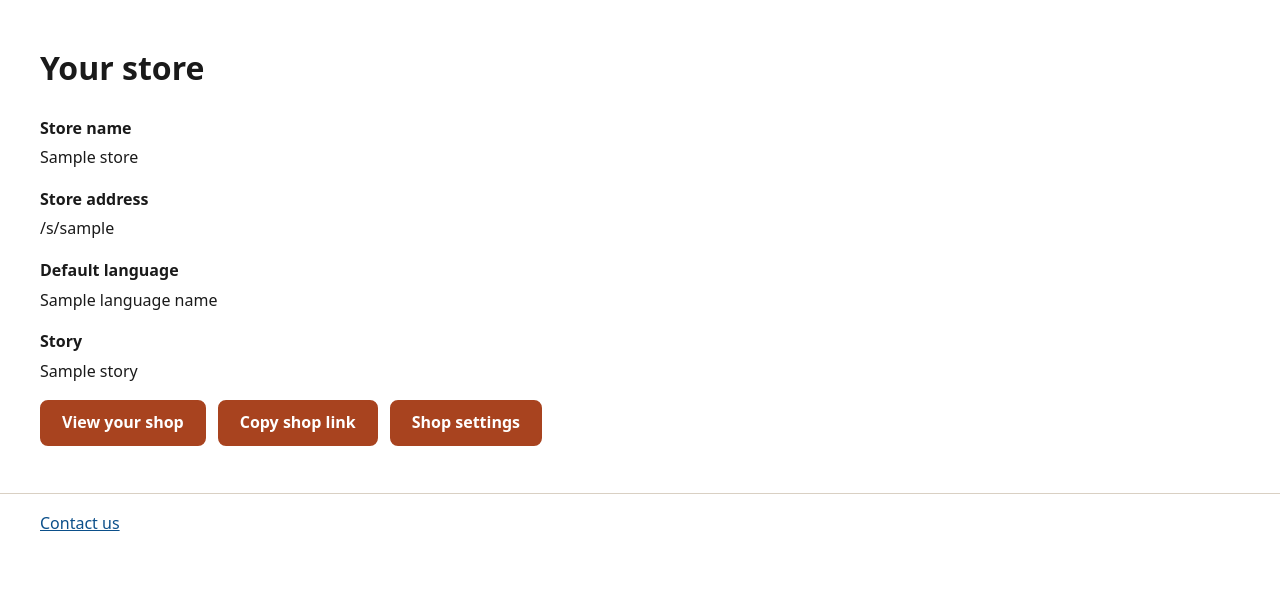
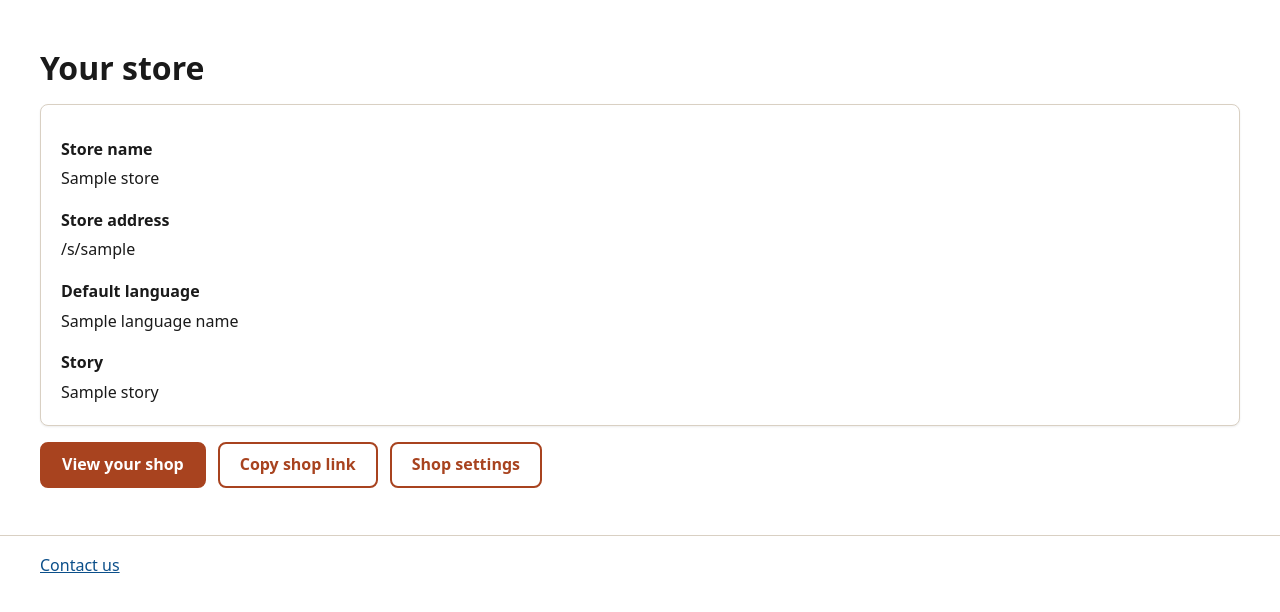
Before and after one commit to urvashimundra/artisan-ai-storefront, a Node project: template src/views/dashboard.ejs in a window 1280 px wide. Shown: the part 50-662 px from the top of the page. Run offline with Node 20 templates, Linux system fonts and the light colour scheme; the template is opened without the code that fills it: most values are stand-ins (such as "Sample title", 1, 10 or a date in 2020).

Commit message:
T6: dashboard and onboarding layout
Co-Authored-By: Claude Sonnet 5.5 <noreply@anthropic.com>

```diff
--- a/src/views/dashboard.ejs
+++ b/src/views/dashboard.ejs
@@ -2,7 +2,7 @@
     <h1>Your store</h1>
     <% if (locals.welcome) { %><p class="notice" role="status">Your shop is ready. <a href="/s/<%= store.slug %>" target="_blank" rel="noopener noreferrer">View your shop (opens in a new tab)</a></p><% } %>
     <% if (!progress.complete) { %>
-    <section class="stack" aria-labelledby="progress-heading">
+    <section class="stack card" aria-labelledby="progress-heading">
       <h2 id="progress-heading">Finish setting up</h2>
       <ul class="checklist">
         <% progress.steps.forEach((step) => { %>
@@ -11,7 +11,7 @@
       </ul>
     </section>
     <% } %>
-    <dl class="details">
+    <dl class="details card">
       <dt>Store name</dt>
       <dd><%= store.name %></dd>
       <dt>Store address</dt>
@@ -23,12 +23,12 @@
     </dl>
     <div class="actions">
       <a class="button" href="/s/<%= store.slug %>" target="_blank" rel="noopener noreferrer">View your shop</a>
-      <button type="button" class="button" data-share data-share-url="<%= shopUrl %>" data-share-title="<%= store.name %>" data-copied="Link copied" hidden>Copy shop link</button>
-      <a class="button" href="/store/settings">Shop settings</a>
-      <% if (locals.productsEnabled) { %><a class="button" href="/products">Manage products</a><% } %>
-      <% if (locals.enquiriesEnabled) { %><a class="button" href="/enquiries">Conversations<% if (locals.needsYouEnquiries) { %> <span class="badge"><%= needsYouEnquiries %> need you</span><% } %></a><% } %>
-      <% if (locals.knowledgeEnabled) { %><a class="button" href="/store/knowledge">Shop notes</a><% } %>
-      <% if (locals.ordersEnabled) { %><a class="button" href="/orders">Orders<% if (locals.pendingPayments) { %> <span class="badge"><%= pendingPayments %> to check</span><% } %></a><% } %>
+      <button type="button" class="button button-secondary" data-share data-share-url="<%= shopUrl %>" data-share-title="<%= store.name %>" data-copied="Link copied" hidden>Copy shop link</button>
+      <a class="button button-secondary" href="/store/settings">Shop settings</a>
+      <% if (locals.productsEnabled) { %><a class="button button-secondary" href="/products">Manage products</a><% } %>
+      <% if (locals.enquiriesEnabled) { %><a class="button button-secondary" href="/enquiries">Conversations<% if (locals.needsYouEnquiries) { %> <span class="badge"><%= needsYouEnquiries %> need you</span><% } %></a><% } %>
+      <% if (locals.knowledgeEnabled) { %><a class="button button-secondary" href="/store/knowledge">Shop notes</a><% } %>
+      <% if (locals.ordersEnabled) { %><a class="button button-secondary" href="/orders">Orders<% if (locals.pendingPayments) { %> <span class="badge"><%= pendingPayments %> to check</span><% } %></a><% } %>
     </div>
     <p class="hint" role="status" aria-live="polite" data-share-status></p>
     <script src="/js/share.js" defer></script>
--- a/src/views/store-contact.ejs
+++ b/src/views/store-contact.ejs
@@ -1,11 +1,11 @@
 <%- include('partials/header') %>
     <h1>Contact and payments</h1>
-    <p class="hint">Step 2 of 4. Everything here is optional. You can change it later in Shop settings.</p>
+    <p class="hint"><strong>Step 2 of 4.</strong> Everything here is optional. You can change it later in Shop settings.</p>
     <% if (Object.keys(locals.errors || {}).length > 0) { %>
     <p class="alert" role="alert">Please check the fields marked below.</p>
     <% } %>
     <form method="post" action="/store/new/contact" class="stack" novalidate>
 <%- include('partials/contact-fields') %>
-      <div><button type="submit" class="button">Save and continue</button> <a href="/store/new/languages">Skip for now</a></div>
+      <div class="actions"><button type="submit" class="button">Save and continue</button> <a href="/store/new/languages">Skip for now</a></div>
     </form>
 <%- include('partials/footer') %>
--- a/src/views/store-new.ejs
+++ b/src/views/store-new.ejs
@@ -1,6 +1,6 @@
 <%- include('partials/header') %>
     <h1>Create your store</h1>
-    <p class="hint">Step 1 of 4. Your shop name, address and story.</p>
+    <p class="hint"><strong>Step 1 of 4.</strong> Your shop name, address and story.</p>
     <% const errors = locals.errors || {}; const values = locals.values || {}; %>
     <% if (Object.keys(errors).length > 0) { %>
     <p class="alert" role="alert">Please check the fields marked below.</p>
@@ -54,6 +54,6 @@
         </select>
         <% if (errors.accentKey) { %><p id="accentKey-error" class="error-text"><%= errors.accentKey %></p><% } %>
       </div>
-      <div><button type="submit" class="button">Create store</button></div>
+      <div class="actions"><button type="submit" class="button">Create store</button></div>
     </form>
 <%- include('partials/footer') %>
```
Also changed, not shown: docs/SKIPPED.md (+1 -0 lines), src/views/partials/contact-fields.ejs (+6 -4 lines), src/views/store-languages.ejs (+4 -4 lines), tests/unit/redesignTemplates.test.js (added, +25 -0 lines).
